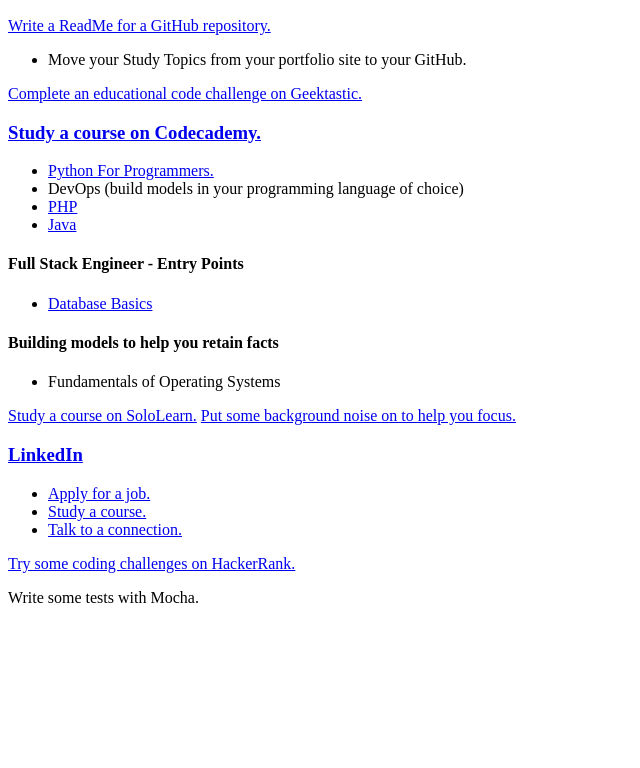
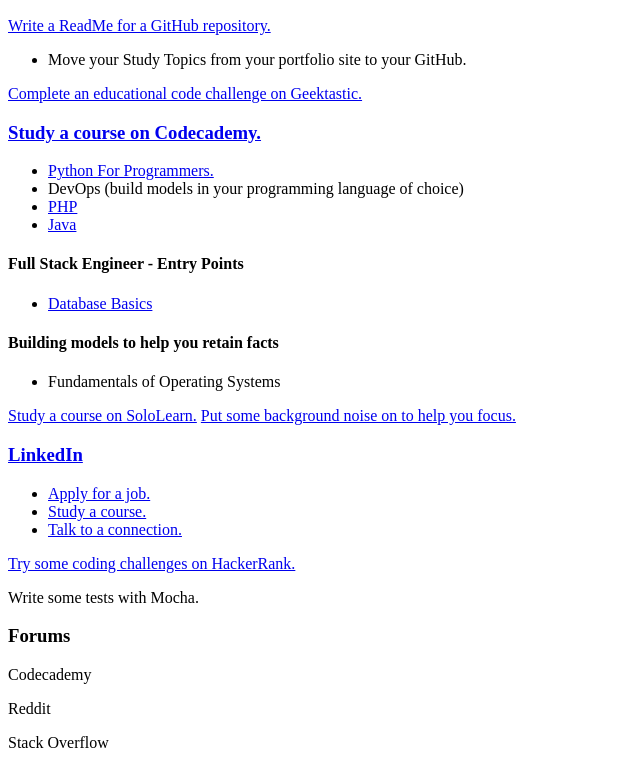
Before and after one commit to MVakharia/Coding-Activity-Board, a website: page index.html in a window 1280 px wide. Shown: the part 110-878 px from the top of the page, without its empty margins (0-640 px from the left). Before the commit the page ends 800 px from the top, so only its background shows below. Drawn offline with Linux system fonts and the light colour scheme.

Commit message:
Update index.html

```diff
--- a/index.html
+++ b/index.html
@@ -64,3 +64,9 @@
 
 </body>
 </html>
+
+<h3>Forums</h3>
+
+<p>Codecademy</p>
+<p>Reddit</p>
+<p>Stack Overflow</p>
```
